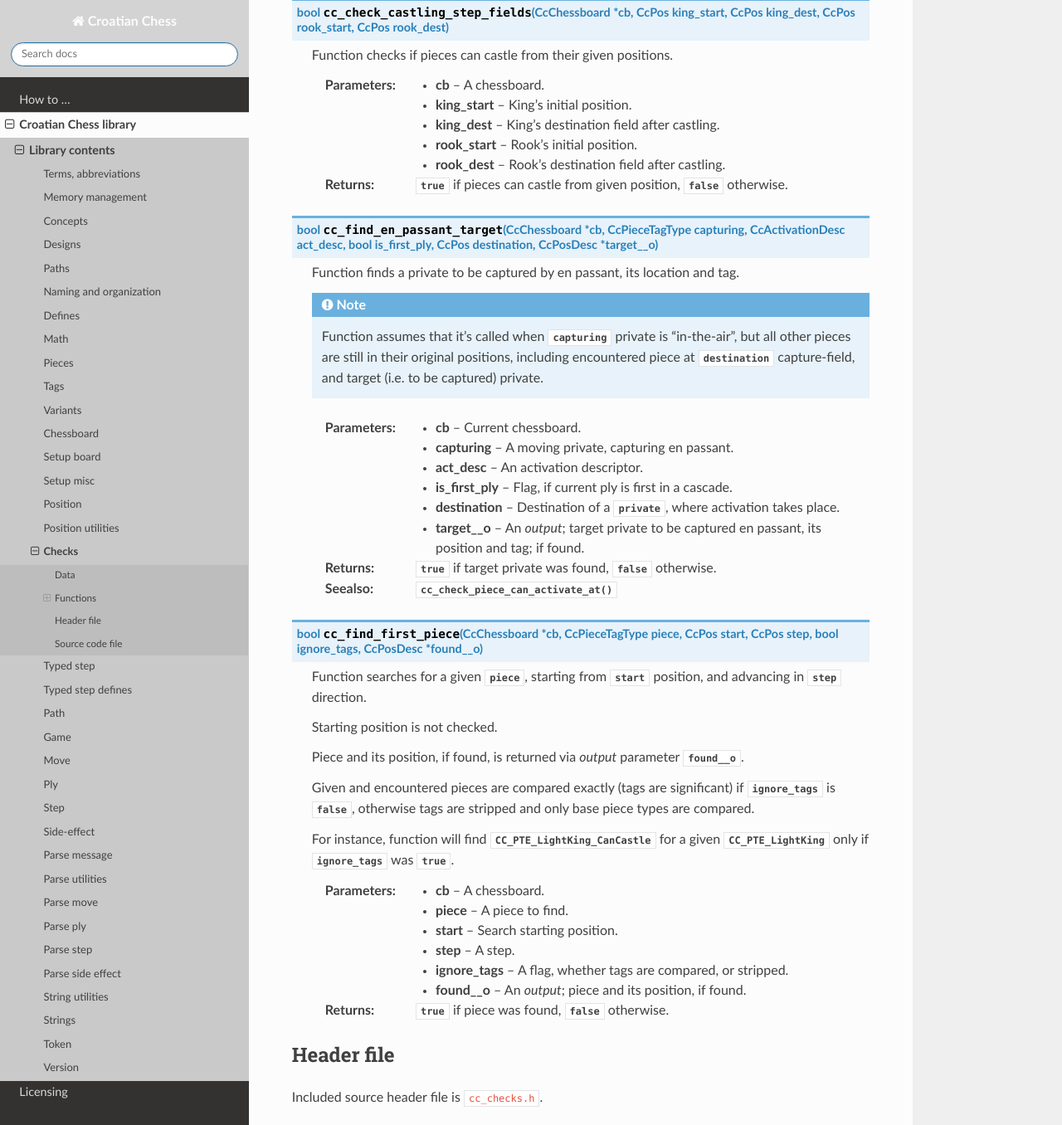
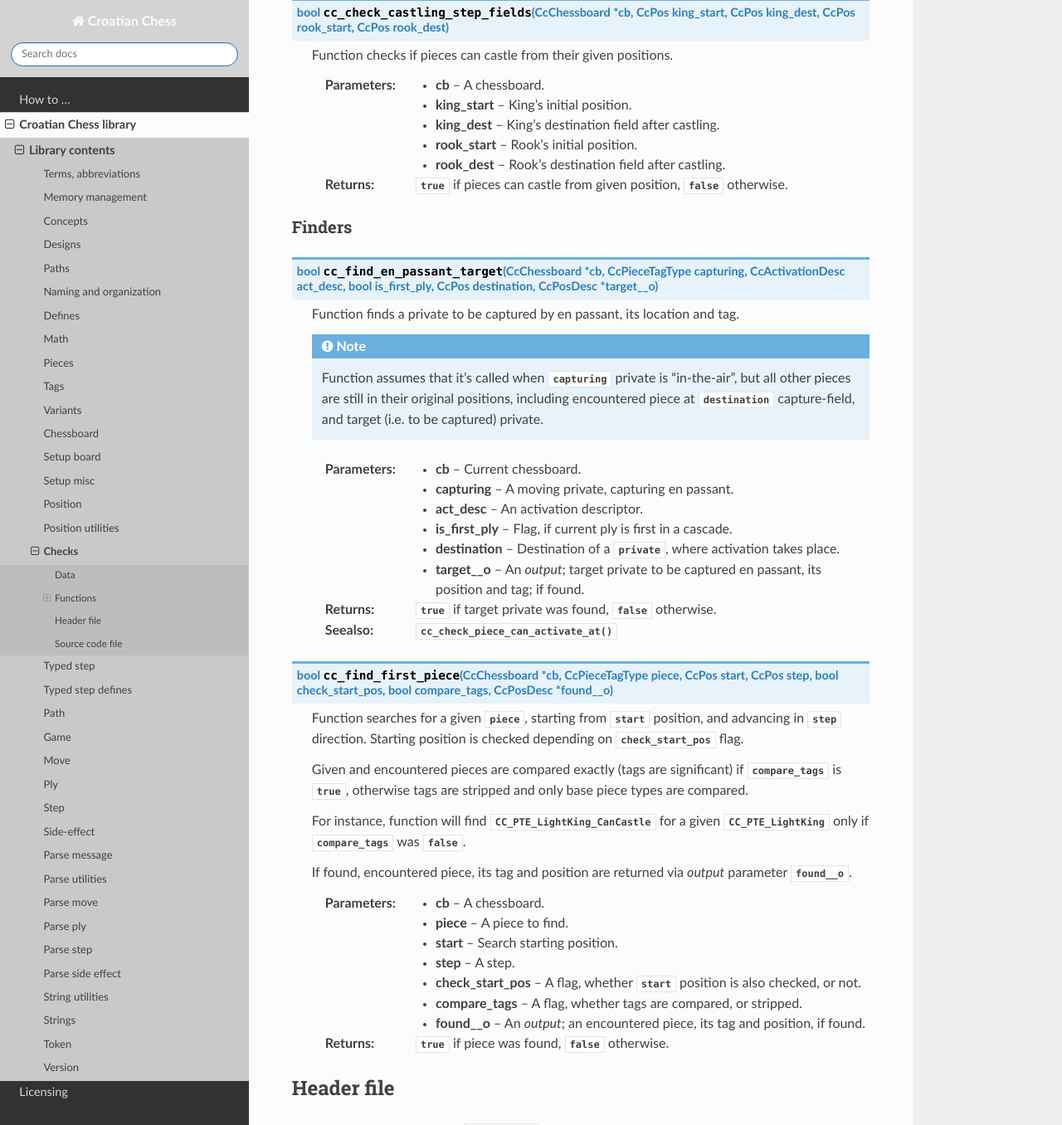
Before and after one commit to mmlacak/crochess, a Sphinx documentation site: the page built from docs/source/libcc/ccchecks.rst, in a window 1280 px wide and 1400 px high, scrolled down 3534 px, cut to the strip 0-1356 px from the top of the window. Shown: the whole strip at 83% size. Built offline with Sphinx 7.4.7 and the Read the Docs theme 3.1.0, drawn with Linux system fonts in a browser that asks for light colours.

Commit message:
Added, changed cc_find_first_piece() flags + docs.

```diff
--- a/docs/source/conf.py
+++ b/docs/source/conf.py
@@ -26,10 +26,10 @@ copyright = '2021, Mario Mlačak'
 author = 'Mario Mlačak'
 
 # The short X.Y version
-version = "0.0.1.351:1530+20251117.111732"   # docs-new-lib-short-version-major-minor-feature-commit+meta~breaks-place-marker
+version = "0.0.1.352:1531+20251117.192044"   # docs-new-lib-short-version-major-minor-feature-commit+meta~breaks-place-marker
 
 # The full version, including alpha/beta/rc tags
-release = "0.0.1.351:1530+20251117.111732"   # docs-new-lib-full-version-major-minor-feature-commit+meta~breaks-place-marker
+release = "0.0.1.352:1531+20251117.192044"   # docs-new-lib-full-version-major-minor-feature-commit+meta~breaks-place-marker
 
 
 # -- General configuration ---------------------------------------------------
--- a/docs/source/libcc/ccchecks.rst
+++ b/docs/source/libcc/ccchecks.rst
@@ -177,15 +177,21 @@ Positional checks
     :param rook_dest: Rook's destination field after castling.
     :returns: :c:data:`true` if pieces can castle from given position, :c:data:`false` otherwise.
 
+.. _lbl-libcc-ccchecks-functions-finders:
+
+Finders
+^^^^^^^
+
 .. c:function:: bool cc_find_en_passant_target( CcChessboard * cb, CcPieceTagType capturing, CcActivationDesc act_desc, bool is_first_ply, CcPos destination, CcPosDesc * target__o )
 
     Function finds a private to be captured by en passant, its location and tag.
 
     .. note::
 
-        Function assumes that it's called when :c:var:`capturing` private is "in-the-air",
-        but all other pieces are still in their original positions, including encountered piece
-        at :c:var:`destination` capture-field, and target (i.e. to be captured) private.
+        Function assumes that it's called when :c:var:`capturing` private is
+        "in-the-air", but all other pieces are still in their original positions,
+        including encountered piece at :c:var:`destination` capture-field, and
+        target (i.e. to be captured) private.
 
     :param cb: Current chessboard.
     :param capturing: A moving private, capturing en passant.
@@ -196,27 +202,30 @@ Positional checks
     :returns: :c:data:`true` if target private was found, :c:data:`false` otherwise.
     :seealso: :c:func:`cc_check_piece_can_activate_at()`
 
-.. c:function:: bool cc_find_first_piece( CcChessboard * cb, CcPieceTagType piece, CcPos start, CcPos step, bool ignore_tags, CcPosDesc * found__o )
+.. c:function:: bool cc_find_first_piece( CcChessboard * cb, CcPieceTagType piece, CcPos start, CcPos step, bool check_start_pos, bool compare_tags, CcPosDesc * found__o )
 
-    Function searches for a given :c:var:`piece`, starting from :c:var:`start` position,
-    and advancing in :c:var:`step` direction.
+    Function searches for a given :c:var:`piece`, starting from :c:var:`start`
+    position, and advancing in :c:var:`step` direction. Starting position is
+    checked depending on :c:var:`check_start_pos` flag.
 
-    Starting position is not checked.
+    Given and encountered pieces are compared exactly (tags are significant) if
+    :c:var:`compare_tags` is :c:data:`true`, otherwise tags are stripped and only
+    base piece types are compared.
 
-    Piece and its position, if found, is returned via *output* parameter :c:var:`found__o`.
+    For instance, function will find :c:enumerator:`CC_PTE_LightKing_CanCastle`
+    for a given :c:enumerator:`CC_PTE_LightKing` only if :c:var:`compare_tags`
+    was :c:data:`false`.
 
-    Given and encountered pieces are compared exactly (tags are significant) if :c:var:`ignore_tags`
-    is :c:data:`false`, otherwise tags are stripped and only base piece types are compared.
-
-    For instance, function will find :c:enumerator:`CC_PTE_LightKing_CanCastle` for a given
-    :c:enumerator:`CC_PTE_LightKing` only if :c:var:`ignore_tags` was :c:data:`true`.
+    If found, encountered piece, its tag and position are returned via *output*
+    parameter :c:var:`found__o`.
 
     :param cb: A chessboard.
     :param piece: A piece to find.
     :param start: Search starting position.
     :param step: A step.
-    :param ignore_tags: A flag, whether tags are compared, or stripped.
-    :param found__o: An *output*; piece and its position, if found.
+    :param check_start_pos: A flag, whether :c:var:`start` position is also checked, or not.
+    :param compare_tags: A flag, whether tags are compared, or stripped.
+    :param found__o: An *output*; an encountered piece, its tag and position, if found.
     :returns: :c:data:`true` if piece was found, :c:data:`false` otherwise.
 
 .. _lbl-libcc-ccchecks-sourcecodeheader:
```
Also changed, not shown: README.md (+2 -2 lines), 6 other files.
